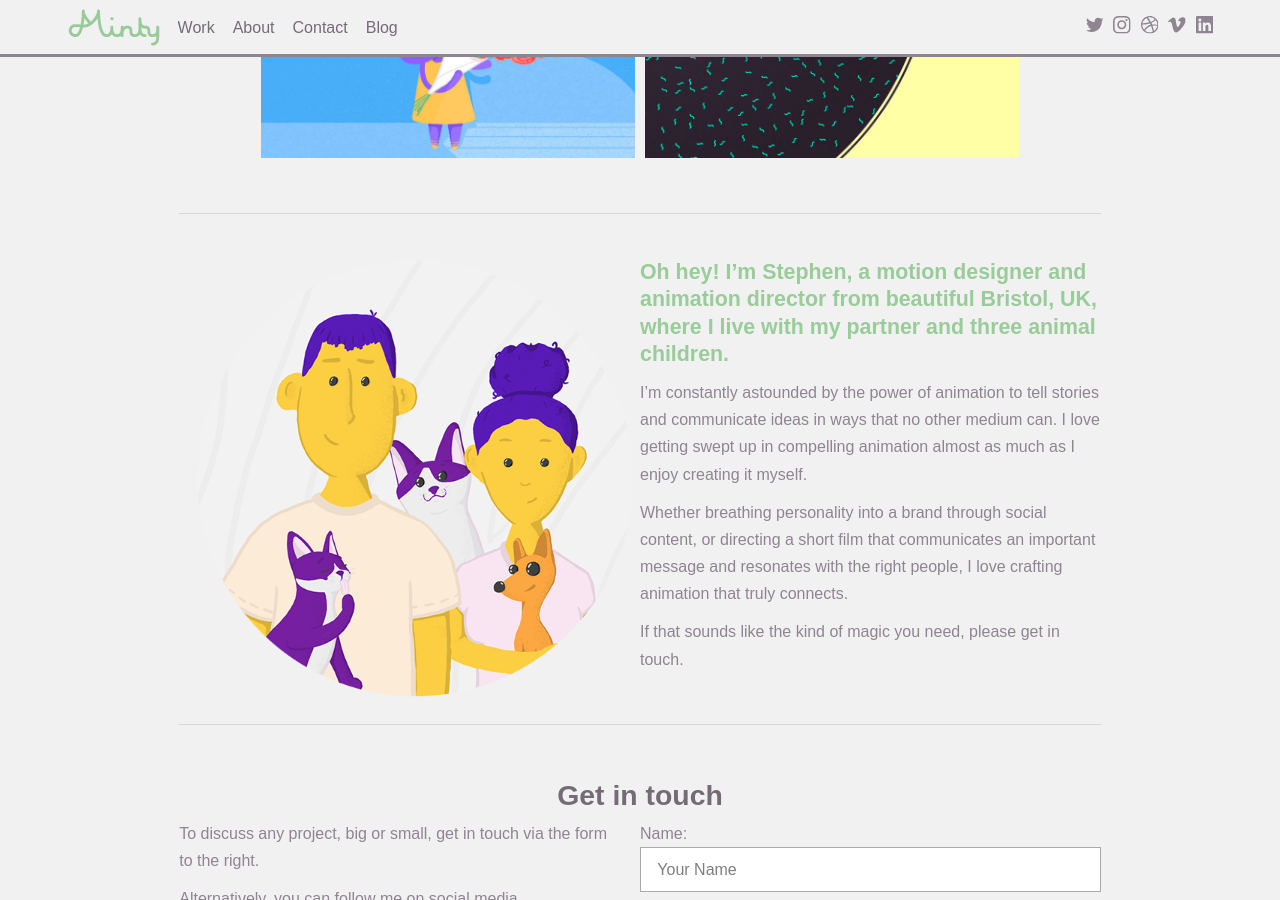
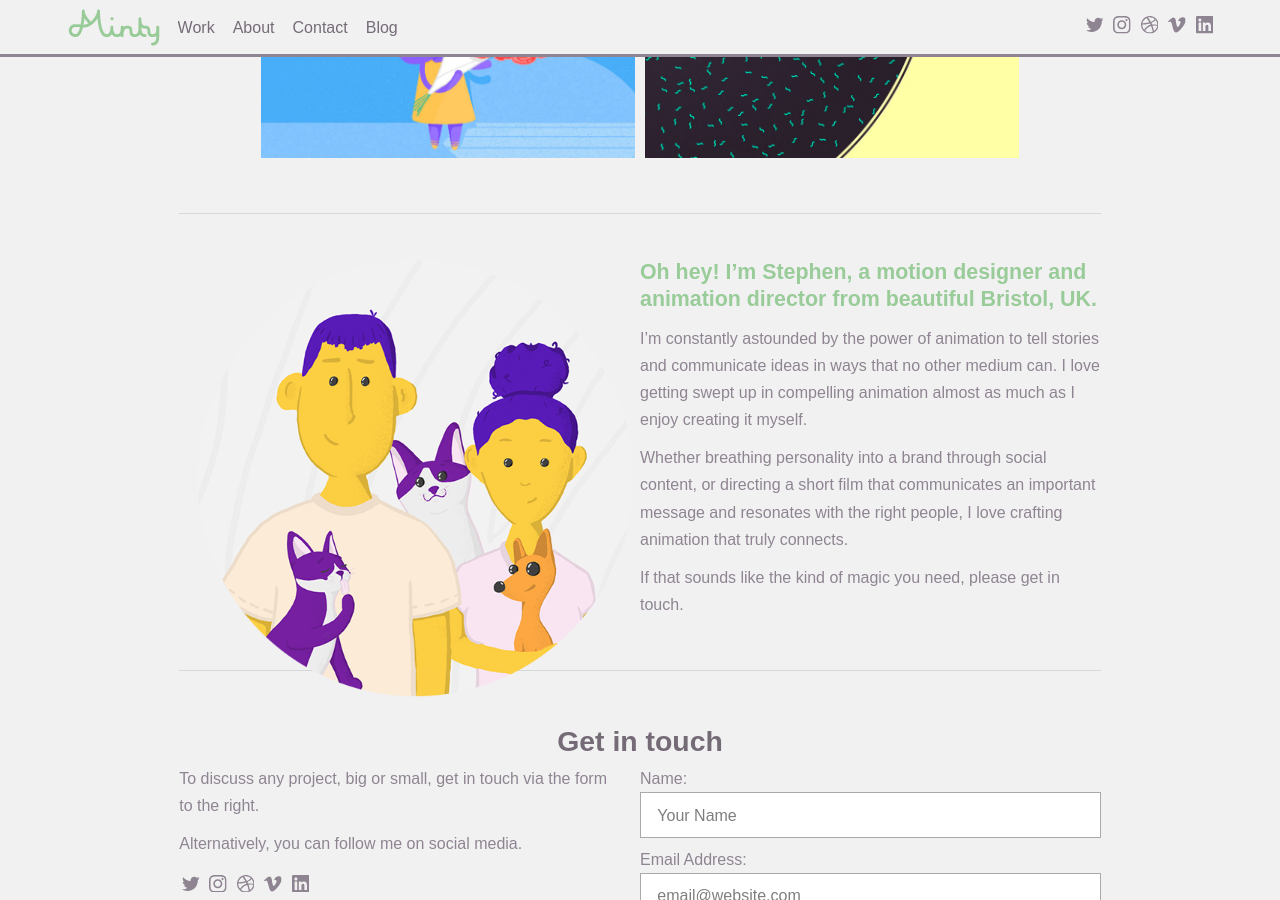
Before and after one commit to StephenMinty/itsminty.co.uk, a Jekyll site: the page built from index.md, in a window 1280 px wide and 900 px high, scrolled down 1683 px. Built offline with Jekyll 4.4.1, drawn with Linux system fonts in a browser that asks for light colours; some web fonts are replaced.

Commit message:
Updated Index

```diff
--- a/index.md
+++ b/index.md
@@ -13,7 +13,7 @@ layout: home
 
 {% include figure.html image="/uploads/Family Portrait_website_600.png" position="right" %}{: style="width: 50%; float: left;"}
 
-#### Oh hey! I'm Stephen, a motion designer and animation director from beautiful Bristol, UK, where I live with my partner and three animal children.
+#### Oh hey! I'm Stephen, a motion designer and animation director from beautiful Bristol, UK.
 
 I'm constantly astounded by the power of animation to tell stories and communicate ideas in ways that no other medium can. I love getting swept up in compelling animation almost as much as I enjoy creating it myself.
 
```
